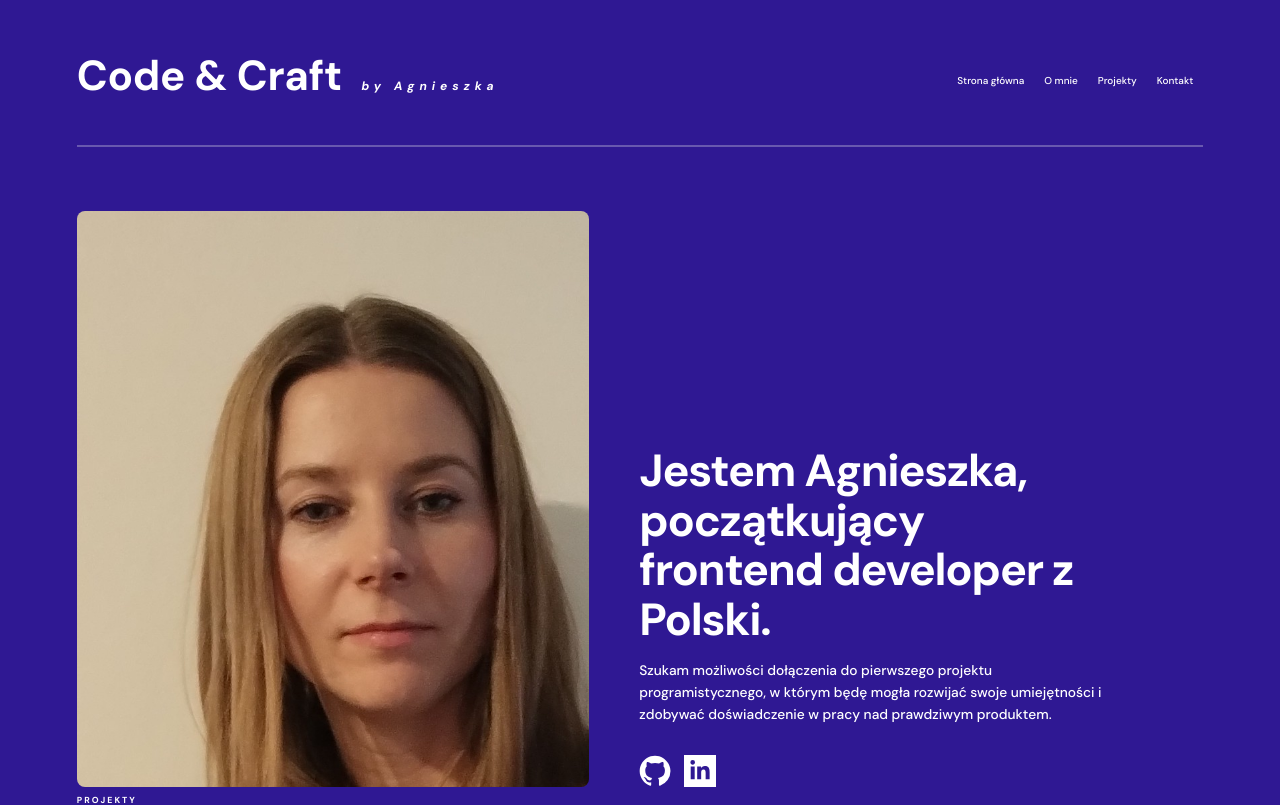
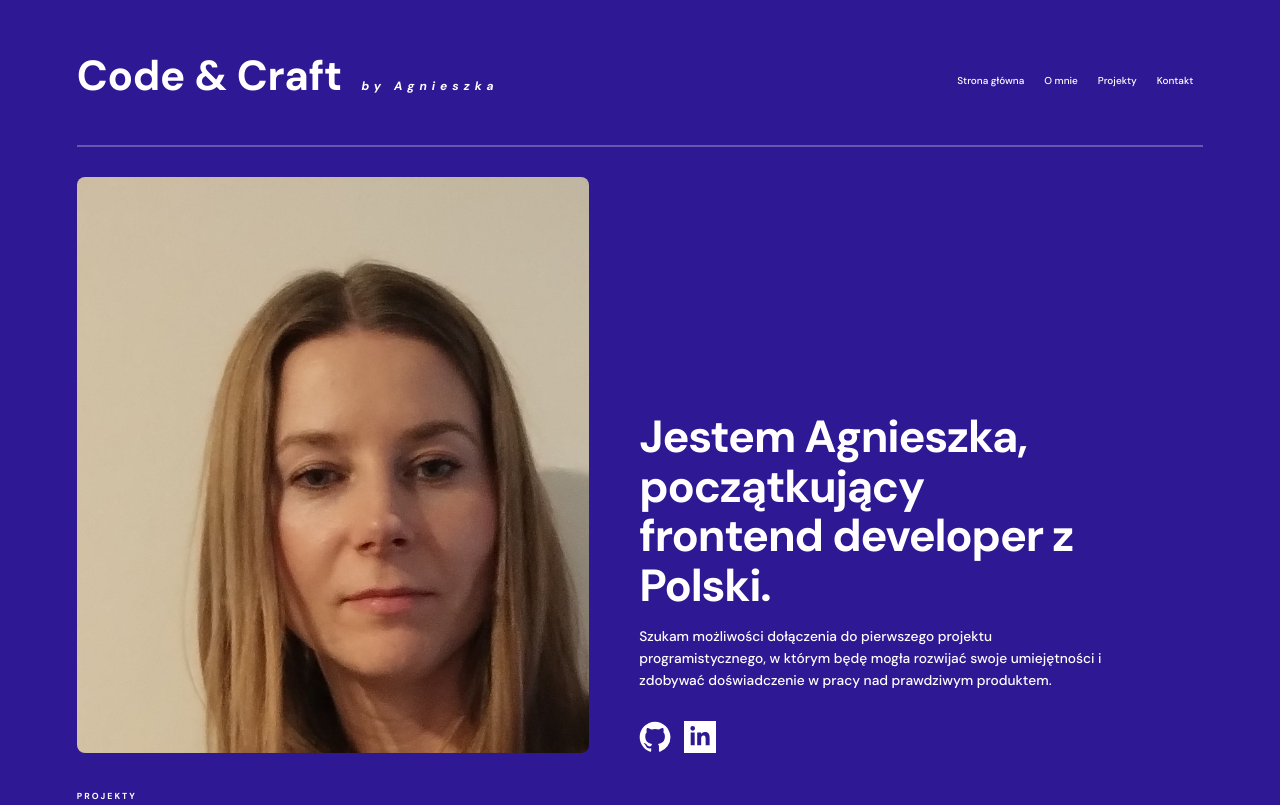
Before and after one commit to AgnieszkaDra/Code-Craft-by-Agnieszka, a React (Vite) app: page / in a window 1280 px wide. Shown: the top 805 px of the page. Built offline with nearby package versions, Linux system fonts and the light colour scheme.

Commit message:
fix(Hero): styling

```diff
--- a/src/components/hero/Hero.tsx
+++ b/src/components/hero/Hero.tsx
@@ -3,7 +3,7 @@ import heroImage from "../../assets/images/hero.jpg";
 
 const Hero: React.FC = () => {
   return (
-    <header className="header-hero flex-standard">
+    <header className="header-hero flex-standard section">
       <div className="header-hero__media">
         <div className="header-hero__image-wrapper">
           <img
--- a/src/styles/abstracts/_sizes.scss
+++ b/src/styles/abstracts/_sizes.scss
@@ -36,7 +36,7 @@ $viewport-max: 1440px;
 
 
 
-
+$container-padding: clamp(1rem, 9vw, 4rem);
 
 $padding: (
   small: 0.5rem 1rem,
--- a/src/styles/global.scss
+++ b/src/styles/global.scss
@@ -85,8 +85,13 @@ button {
   }
   width: 100%;
   max-width: 1168px;
-  //margin-top: 6.5rem;
 }
+
+.section {
+  padding: 3rem 0;
+  margin: auto;
+}
+
 
 .flex-standard {
   display: flex;
--- a/src/styles/header.scss
+++ b/src/styles/header.scss
@@ -46,30 +46,22 @@
     display: flex;
     justify-content: flex-start;
     width: 100%;
-    height: 80vh;
 
   &__content,
   &__media {
     flex: 0 0 42%;
-    height: 80vh;
+
   }
 
   &__content {
     display: flex;
-    justify-content: flex-end;
     flex-direction: column;
     gap: 1.5rem;
+    margin-top: auto;
 
     & > * {
       text-align: start;
     }
-  }
-
-  &__media {
-    display: flex;
-    justify-content: center;
-    align-items: flex-end;
-    height: 80vh;
   }
 
   &__image-wrapper {
@@ -116,10 +108,6 @@
 
         svg {
           color: ui.$color-background-dark;
-        }
-
-        &:hover {
-          background-color: darken(#0a66c2, 6%);
         }
       }
     }
--- a/src/styles/main.scss
+++ b/src/styles/main.scss
@@ -71,8 +71,6 @@
     }
 }
 
-
-
 .dots-paginator {
   display: flex;
   gap: 6px;
```
Also changed, not shown: src/styles/abstracts/_mixins.scss (line endings or trailing spaces).
